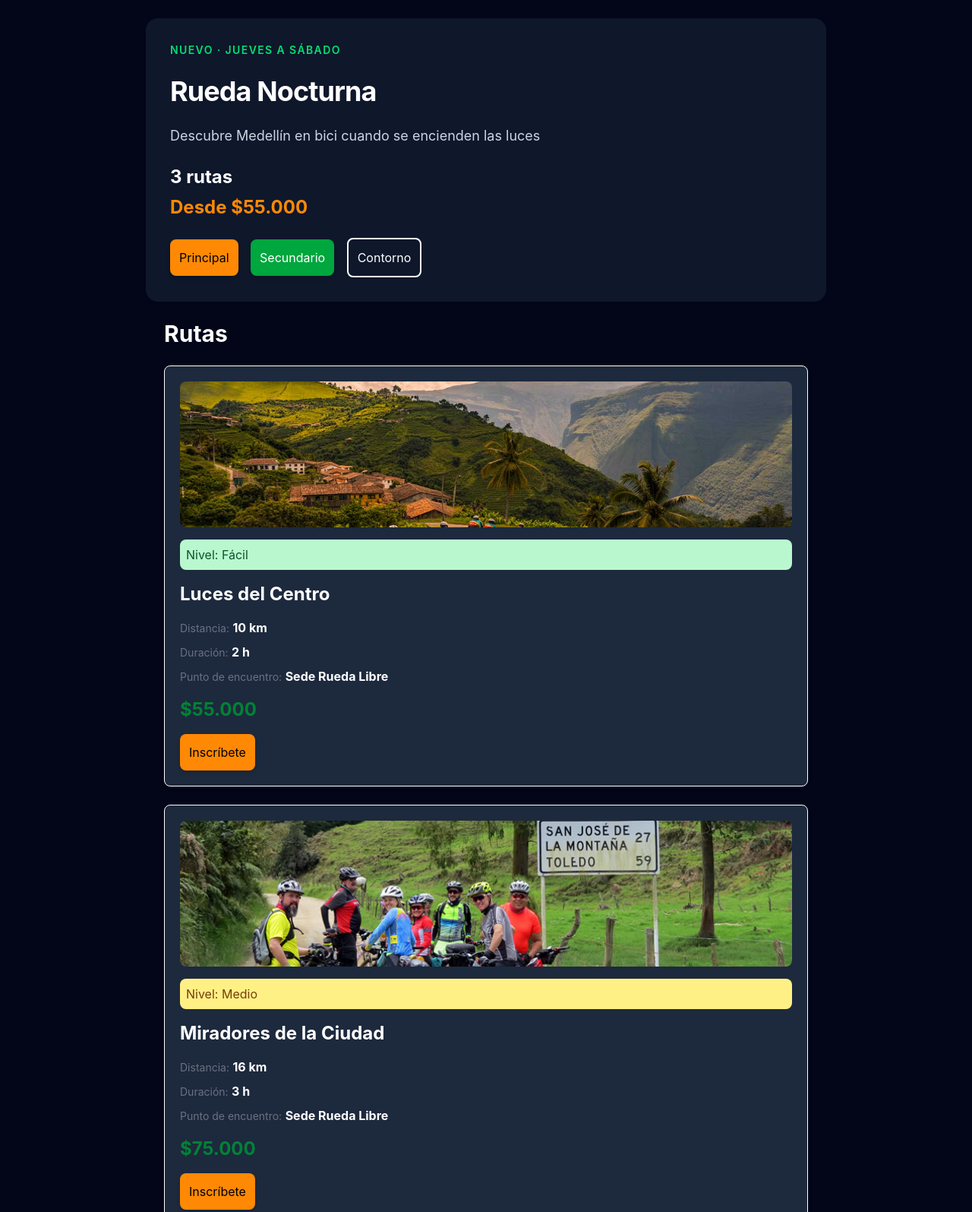
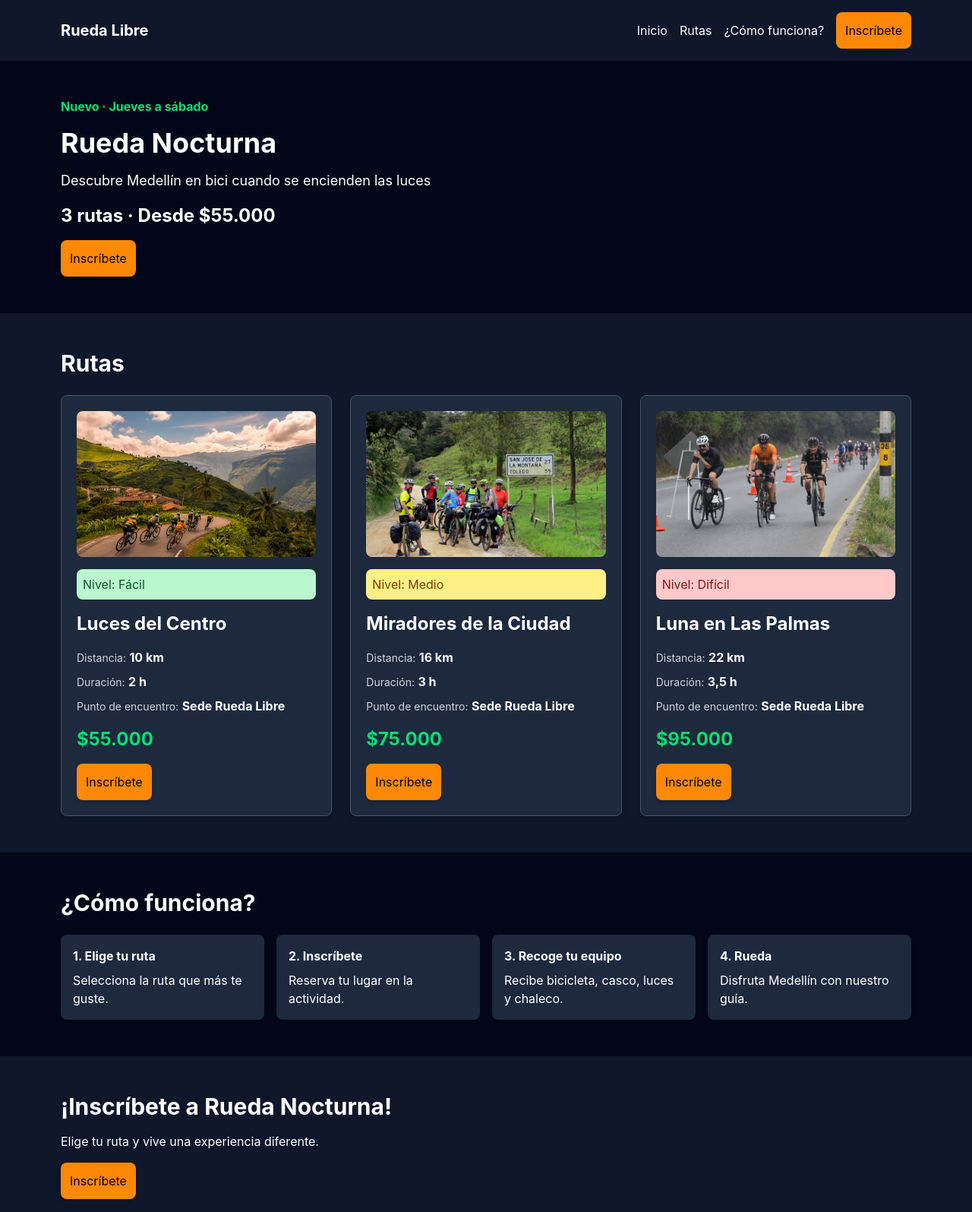
Before and after one commit to alexxabr-19/rueda-libre, a website: page nocturna/index.html in a window 1280 px wide. Shown: the top 1595 px of the page at 76% size. Drawn offline with Linux system fonts and the light colour scheme.

Commit message:
feat: creación del landing nocturna con Tailwind

```diff
--- a/bitacora.txt
+++ b/bitacora.txt
@@ -370,3 +370,8 @@ También comprobé que los botones funcionan con el mouse y el teclado. :D
 Creé una página con botones, tarjeta, alertas y campos de formulario utilizando Tailwind.
 Mantuve las mismas reglas de diseño: bordes rounded-lg, espacios p-3 y p-4, colores naranja, verde y azul, y sombras shadow-md.
 También agregué efectos hover y focus para mejorar la interacción con el mouse y el teclado.
+
+
+Organicé la landing de Rueda Nocturna con encabezado, sección principal, rutas, pasos, inscripción y pie de página.
+Utilicé 'flex' para el encabezado y el pie de página porque permite organizar elementos en una fila. Usé 'grid' para las rutas y los pasos porque facilita distribuirlos en columnas.
+También reutilicé los botones y tarjetas de los ejercicios anteriores.
--- a/nocturna/index.html
+++ b/nocturna/index.html
@@ -9,91 +9,91 @@
     <link rel="stylesheet" href="./src/output.css">
 </head>
 
-<body>
 
-    <main class="min-h-screen bg-slate-950 p-6">
-        <section class="mx-auto max-w-4xl rounded-2xl bg-slate-900 p-8 text-white space-y-6">
+<body class="bg-slate-950 text-white">
 
-            <p class="text-sm font-semibold uppercase tracking-widest text-green-400">Nuevo · Jueves a sábado</p>
+    <header class="bg-slate-900 p-4">
+        <div class="max-w-6xl mx-auto px-4 flex justify-between items-center">
 
-            <h1 class="text-4xl font-bold tracking-tight">Rueda Nocturna</h1>
+            <h2 class="text-xl font-bold"> Rueda Libre</h2>
 
-            <p class="max-w-2xl text-lg leading-relaxed text-slate-300">
+            <nav class="flex gap-4 items-center">
+                <a href="#inicio">Inicio</a>
+                <a href="#rutas">Rutas</a>
+                <a href="#funciona">¿Cómo funciona?</a>
+                <a href="#inscripcion"
+                    class="inline-block bg-orange-400 text-black p-3 rounded-lg shadow-md hover:bg-orange-300 focus:ring-4 focus:ring-orange-300">
+                    Inscríbete
+                </a>
+            </nav>
+
+        </div>
+    </header>
+
+    <main>
+        <section id="inicio" class="py-12">
+            <div class="max-w-6xl mx-auto px-4">
+
+                <p class="text-green-400 font-bold mb-4">
+                    Nuevo · Jueves a sábado
+                </p>
+
+                <h1 class="text-4xl font-bold mb-4">
+                    Rueda Nocturna
+                </h1>
+
+                <p class="text-lg mb-4">
                     Descubre Medellín en bici cuando se encienden las luces
                 </p>
 
-            <div class="space-y-2">
-                <p class="text-2xl font-bold">
-                    3 rutas
+                <p class="text-2xl font-bold mb-4">
+                    3 rutas · Desde $55.000
                 </p>
 
-                <p class="text-2xl font-bold text-orange-400">
-                    Desde $55.000
-                </p>
-            </div>
-
-
-            <div class="space-x-3">
-
-                <!-- Botón principal -->
-                <a href="../paginas/reservas.html"
+                <a href="#inscripcion"
                     class="inline-block bg-orange-400 text-black p-3 rounded-lg shadow-md hover:bg-orange-300 focus:ring-4 focus:ring-orange-300">
-                    Principal
-                </a>
-
-                <!-- Botón secundario -->
-                <a href="../paginas/reservas.html"
-                    class="inline-block bg-green-600 text-white p-3 rounded-lg shadow-md hover:bg-green-500 focus:ring-4 focus:ring-green-300">
-                    Secundario
-                </a>
-
-                <!-- Botón de contorno -->
-                <a href="../paginas/reservas.html"
-                    class="inline-block border-2 border-white text-white p-3 rounded-lg hover:bg-white hover:text-black focus:ring-4 focus:ring-white">
-                    Contorno
+                    Inscríbete
                 </a>
 
             </div>
-
         </section>
 
+        <section id="rutas" class="py-12 bg-slate-900">
+            <div class="max-w-6xl mx-auto px-4">
 
-        <section class="max-w-4xl mx-auto p-6">
+                <h2 class="text-3xl font-bold mb-6">Rutas</h2>
 
-            <h2 class="text-3xl font-bold text-white mb-6">
-                Rutas
-            </h2>
+                <div class="grid grid-cols-3 gap-6">
 
-            <div class="bg-slate-800 text-white rounded-lg border shadow-md hover:shadow-xl p-5 mb-6">
 
-                <img src="../img/ruta.jpg" alt="Luces del Centro" class="w-full h-48 object-cover rounded-lg">
+                    <div
+                        class="bg-slate-800 text-white rounded-lg border border-slate-600 shadow-md hover:shadow-xl p-5">
+
+                        <img src="../img/ruta.jpg" alt="Luces del Centro"
+                            class="w-full h-48 object-cover rounded-lg">
 
                         <p class="bg-green-200 text-green-900 p-2 rounded-lg mt-4">
                             Nivel: Fácil
                         </p>
 
-                <h3 class="text-2xl font-bold mt-4">
-                    Luces del Centro
-                </h3>
+                        <h3 class="text-2xl font-bold mt-4">Luces del Centro</h3>
 
                         <ul class="mt-4">
                             <li class="mb-2">
-                        <span class="text-sm text-gray-500">Distancia:</span>
+                                <span class="text-sm text-gray-300">Distancia:</span>
                                 <strong>10 km</strong>
                             </li>
                             <li class="mb-2">
-                        <span class="text-sm text-gray-500">Duración:</span>
+                                <span class="text-sm text-gray-300">Duración:</span>
                                 <strong>2 h</strong>
                             </li>
                             <li>
-                        <span class="text-sm text-gray-500">Punto de encuentro:</span>
+                                <span class="text-sm text-gray-300">Punto de encuentro:</span>
                                 <strong>Sede Rueda Libre</strong>
                             </li>
                         </ul>
 
-                <p class="text-2xl font-bold text-green-700 mt-4">
-                    $55.000
-                </p>
+                        <p class="text-2xl font-bold text-green-400 mt-4">$55.000</p>
 
                         <a href="../paginas/reservas.html"
                             class="inline-block bg-orange-400 text-black p-3 rounded-lg shadow-md hover:bg-orange-300 focus:ring-4 focus:ring-orange-300 mt-4">
@@ -101,7 +101,8 @@
                         </a>
                     </div>
 
-            <div class="bg-slate-800 text-white rounded-lg border shadow-md hover:shadow-xl p-5 mb-6">
+                    <div
+                        class="bg-slate-800 text-white rounded-lg border border-slate-600 shadow-md hover:shadow-xl p-5">
 
                         <img src="../img/barrioRuta.jpg" alt="Miradores de la Ciudad"
                             class="w-full h-48 object-cover rounded-lg">
@@ -110,28 +111,24 @@
                             Nivel: Medio
                         </p>
 
-                <h3 class="text-2xl font-bold mt-4">
-                    Miradores de la Ciudad
-                </h3>
+                        <h3 class="text-2xl font-bold mt-4">Miradores de la Ciudad</h3>
 
                         <ul class="mt-4">
                             <li class="mb-2">
-                        <span class="text-sm text-gray-500">Distancia:</span>
+                                <span class="text-sm text-gray-300">Distancia:</span>
                                 <strong>16 km</strong>
                             </li>
                             <li class="mb-2">
-                        <span class="text-sm text-gray-500">Duración:</span>
+                                <span class="text-sm text-gray-300">Duración:</span>
                                 <strong>3 h</strong>
                             </li>
                             <li>
-                        <span class="text-sm text-gray-500">Punto de encuentro:</span>
+                                <span class="text-sm text-gray-300">Punto de encuentro:</span>
                                 <strong>Sede Rueda Libre</strong>
                             </li>
                         </ul>
 
-                <p class="text-2xl font-bold text-green-700 mt-4">
-                    $75.000
-                </p>
+                        <p class="text-2xl font-bold text-green-400 mt-4">$75.000</p>
 
                         <a href="../paginas/reservas.html"
                             class="inline-block bg-orange-400 text-black p-3 rounded-lg shadow-md hover:bg-orange-300 focus:ring-4 focus:ring-orange-300 mt-4">
@@ -139,36 +136,34 @@
                         </a>
                     </div>
 
-            <div class="bg-slate-800 text-white rounded-lg border shadow-md hover:shadow-xl p-5 mb-6">
+                    <div
+                        class="bg-slate-800 text-white rounded-lg border border-slate-600 shadow-md hover:shadow-xl p-5">
 
-                <img src="../img/palmasRuta.jpg" alt="Luna en Las Palmas" class="w-full h-48 object-cover rounded-lg">
+                        <img src="../img/palmasRuta.jpg" alt="Luna en Las Palmas"
+                            class="w-full h-48 object-cover rounded-lg">
 
                         <p class="bg-red-200 text-red-900 p-2 rounded-lg mt-4">
                             Nivel: Difícil
                         </p>
 
-                <h3 class="text-2xl font-bold mt-4">
-                    Luna en Las Palmas
-                </h3>
+                        <h3 class="text-2xl font-bold mt-4">Luna en Las Palmas</h3>
 
                         <ul class="mt-4">
                             <li class="mb-2">
-                        <span class="text-sm text-gray-500">Distancia:</span>
+                                <span class="text-sm text-gray-300">Distancia:</span>
                                 <strong>22 km</strong>
                             </li>
                             <li class="mb-2">
-                        <span class="text-sm text-gray-500">Duración:</span>
+                                <span class="text-sm text-gray-300">Duración:</span>
                                 <strong>3,5 h</strong>
                             </li>
                             <li>
-                        <span class="text-sm text-gray-500">Punto de encuentro:</span>
+                                <span class="text-sm text-gray-300">Punto de encuentro:</span>
                                 <strong>Sede Rueda Libre</strong>
                             </li>
                         </ul>
 
-                <p class="text-2xl font-bold text-green-700 mt-4">
-                    $95.000
-                </p>
+                        <p class="text-2xl font-bold text-green-400 mt-4">$95.000</p>
 
                         <a href="../paginas/reservas.html"
                             class="inline-block bg-orange-400 text-black p-3 rounded-lg shadow-md hover:bg-orange-300 focus:ring-4 focus:ring-orange-300 mt-4">
@@ -176,10 +171,90 @@
                         </a>
                     </div>
 
+                </div>
+
+            </div>
+        </section>
+
+        <section id="funciona" class="py-12">
+            <div class="max-w-6xl mx-auto px-4">
+
+                <h2 class="text-3xl font-bold mb-6">
+                    ¿Cómo funciona?
+                </h2>
+
+                <div class="grid grid-cols-4 gap-4">
+
+                    <div class="bg-slate-800 p-4 rounded-lg">
+                        <h3 class="font-bold mb-2">1. Elige tu ruta</h3>
+                        <p>Selecciona la ruta que más te guste.</p>
+                    </div>
+
+                    <div class="bg-slate-800 p-4 rounded-lg">
+                        <h3 class="font-bold mb-2">2. Inscríbete</h3>
+                        <p>Reserva tu lugar en la actividad.</p>
+                    </div>
+
+                    <div class="bg-slate-800 p-4 rounded-lg">
+                        <h3 class="font-bold mb-2">3. Recoge tu equipo</h3>
+                        <p>Recibe bicicleta, casco, luces y chaleco.</p>
+                    </div>
+
+                    <div class="bg-slate-800 p-4 rounded-lg">
+                        <h3 class="font-bold mb-2">4. Rueda</h3>
+                        <p>Disfruta Medellín con nuestro guía.</p>
+                    </div>
+
+                </div>
+
+            </div>
+        </section>
+
+        <section id="inscripcion" class="py-12 bg-slate-900">
+            <div class="max-w-6xl mx-auto px-4">
+
+                <h2 class="text-3xl font-bold mb-4">
+                    ¡Inscríbete a Rueda Nocturna!
+                </h2>
+
+                <p class="mb-4">
+                    Elige tu ruta y vive una experiencia diferente.
+                </p>
+
+                <a href="../paginas/reservas.html"
+                    class="inline-block bg-orange-400 text-black p-3 rounded-lg shadow-md hover:bg-orange-300 focus:ring-4 focus:ring-orange-300">
+                    Inscríbete
+                </a>
+
+            </div>
         </section>
 
     </main>
 
+    <footer class="bg-slate-950 py-8">
+        <div class="max-w-6xl mx-auto px-4 flex justify-between gap-6">
+
+            <div>
+                <h3 class="font-bold">Rueda Libre</h3>
+                <p>Medellín, Colombia</p>
+            </div>
+
+            <div>
+                <h3 class="font-bold">Enlaces</h3>
+                <a href="#inicio">Inicio</a>
+                <a href="#rutas" class="block">Rutas</a>
+            </div>
+
+            <div>
+                <h3 class="font-bold">Campaña</h3>
+                <p>Rueda Nocturna</p>
+                <p>Jueves a sábado</p>
+            </div>
+
+        </div>
+    </footer>
+
 </body>
 
+
 </html>
```
Also changed, not shown: nocturna/src/output.css. Lines whose indentation alone changed are shown as unchanged.
